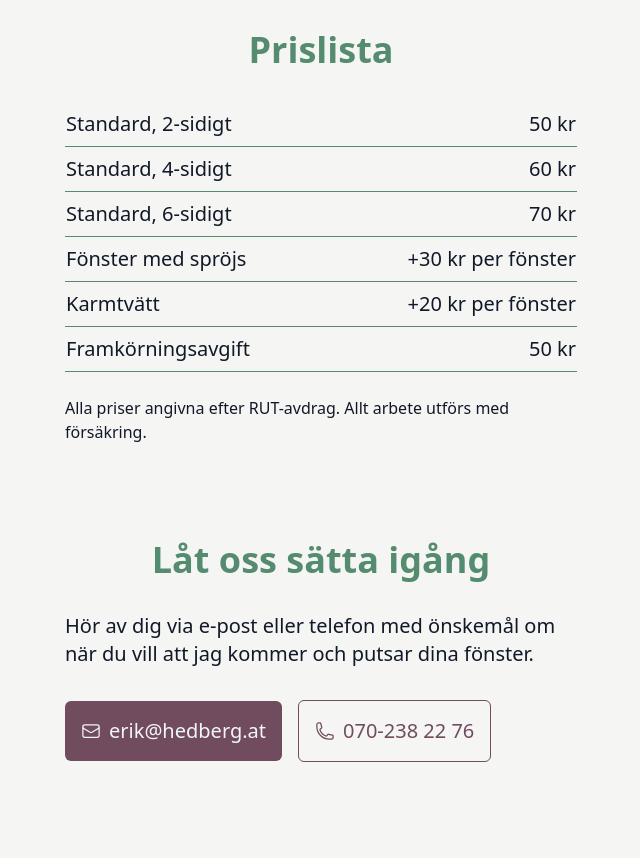
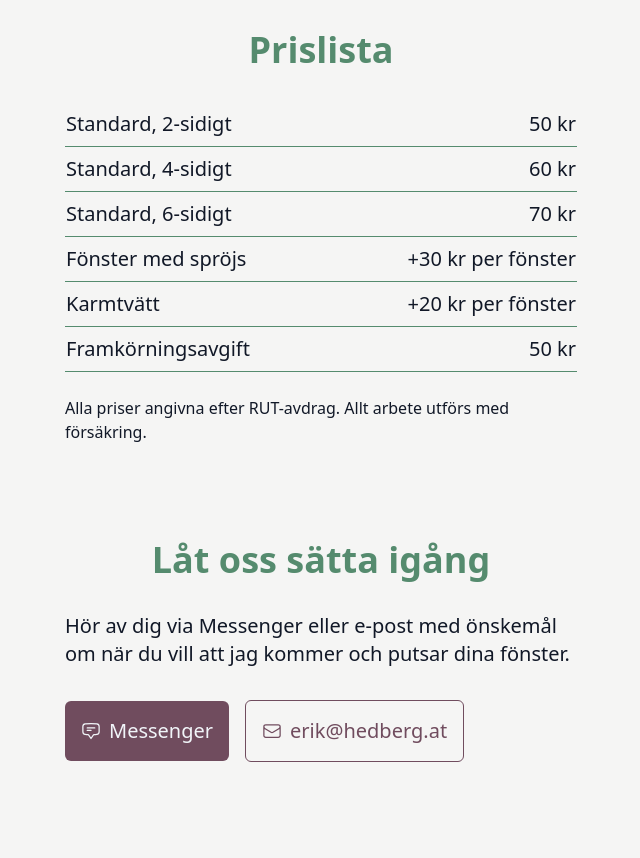
Before and after one commit to gish/hantlangare.se, a website built with Parcel: page src/fonsterputs.html in a window 1280 px wide. Shown: the part 946-1804 px from the top of the page, without its empty margins (319-959 px from the left). Built offline with nearby package versions, Linux system fonts and the light colour scheme.

Commit message:
add messenger button

```diff
--- a/src/fonsterputs.html
+++ b/src/fonsterputs.html
@@ -51,6 +51,27 @@
                   />
                 </svg>
               </a>
+              <a
+                href="https://m.me/erik.hantlangare"
+                class="inline-flex rounded-md border border-accent bg-primary p-4 text-xl text-accent transition hover:brightness-90 focus:ring dark:bg-gray-600 dark:text-primary"
+              >
+                <svg
+                  xmlns="http://www.w3.org/2000/svg"
+                  fill="none"
+                  viewBox="0 0 24 24"
+                  stroke-width="1.5"
+                  stroke="currentColor"
+                  class="mr-2 mt-1 h-5 w-5"
+                >
+                  <path
+                    stroke-linecap="round"
+                    stroke-linejoin="round"
+                    d="M7.5 8.25h9m-9 3H12m-9.75 1.51c0 1.6 1.123 2.994 2.707 3.227 1.129.166 2.27.293 3.423.379.35.026.67.21.865.501L12 21l2.755-4.133a1.14 1.14 0 01.865-.501 48.172 48.172 0 003.423-.379c1.584-.233 2.707-1.626 2.707-3.228V6.741c0-1.602-1.123-2.995-2.707-3.228A48.394 48.394 0 0012 3c-2.392 0-4.744.175-7.043.513C3.373 3.746 2.25 5.14 2.25 6.741v6.018z"
+                  />
+                </svg>
+
+                Messenger</a
+              >
             </div>
           </div>
           <div class="block flex justify-center pt-12 md:pl-12">
@@ -188,15 +209,36 @@
         Låt oss sätta igång
       </h2>
       <p class="mt-8 text-xl">
-        Hör av dig via e-post eller telefon med önskemål om när du vill att jag
-        kommer och putsar dina fönster.
+        Hör av dig via Messenger eller e-post med önskemål om när du vill att
+        jag kommer och putsar dina fönster.
       </p>
       <div
         class="mt-8 flex flex-col items-center space-y-4 md:flex-row md:space-x-4 md:space-y-0"
       >
         <a
+          href="https://m.me/erik.hantlangare"
+          class="inline-flex rounded-md bg-accent p-4 text-xl text-slate-100 ring-accent transition hover:brightness-110 focus:ring"
+        >
+          <svg
+            xmlns="http://www.w3.org/2000/svg"
+            fill="none"
+            viewBox="0 0 24 24"
+            stroke-width="1.5"
+            stroke="currentColor"
+            class="mr-2 mt-1 h-5 w-5"
+          >
+            <path
+              stroke-linecap="round"
+              stroke-linejoin="round"
+              d="M7.5 8.25h9m-9 3H12m-9.75 1.51c0 1.6 1.123 2.994 2.707 3.227 1.129.166 2.27.293 3.423.379.35.026.67.21.865.501L12 21l2.755-4.133a1.14 1.14 0 01.865-.501 48.172 48.172 0 003.423-.379c1.584-.233 2.707-1.626 2.707-3.228V6.741c0-1.602-1.123-2.995-2.707-3.228A48.394 48.394 0 0012 3c-2.392 0-4.744.175-7.043.513C3.373 3.746 2.25 5.14 2.25 6.741v6.018z"
+            />
+          </svg>
+
+          Messenger</a
+        >
+        <a
           href="mailto:erik@hedberg.at"
-          class="inline-flex rounded-md bg-accent p-4 text-xl text-slate-100 ring-accent transition hover:brightness-110 focus:ring"
+          class="inline-flex rounded-md border border-accent bg-primary p-4 text-xl text-accent transition hover:brightness-90 focus:ring dark:bg-gray-600 dark:text-primary"
         >
           <svg
             xmlns="http://www.w3.org/2000/svg"
@@ -214,26 +256,6 @@
           </svg>
           erik@hedberg.at</a
         >
-        <a
-          href="tel:+46702382276"
-          class="inline-flex rounded-md border border-accent bg-primary p-4 text-xl text-accent transition hover:brightness-90 focus:ring dark:bg-gray-600 dark:text-primary"
-        >
-          <svg
-            xmlns="http://www.w3.org/2000/svg"
-            fill="none"
-            viewBox="0 0 24 24"
-            stroke-width="1.5"
-            stroke="currentColor"
-            class="mr-2 mt-1 h-5 w-5"
-          >
-            <path
-              strokeLinecap="round"
-              strokeLinejoin="round"
-              d="M2.25 6.75c0 8.284 6.716 15 15 15h2.25a2.25 2.25 0 002.25-2.25v-1.372c0-.516-.351-.966-.852-1.091l-4.423-1.106c-.44-.11-.902.055-1.173.417l-.97 1.293c-.282.376-.769.542-1.21.38a12.035 12.035 0 01-7.143-7.143c-.162-.441.004-.928.38-1.21l1.293-.97c.363-.271.527-.734.417-1.173L6.963 3.102a1.125 1.125 0 00-1.091-.852H4.5A2.25 2.25 0 002.25 4.5v2.25z"
-            />
-          </svg>
-          070-238 22 76</a
-        >
       </div>
     </div>
   </body>
```
